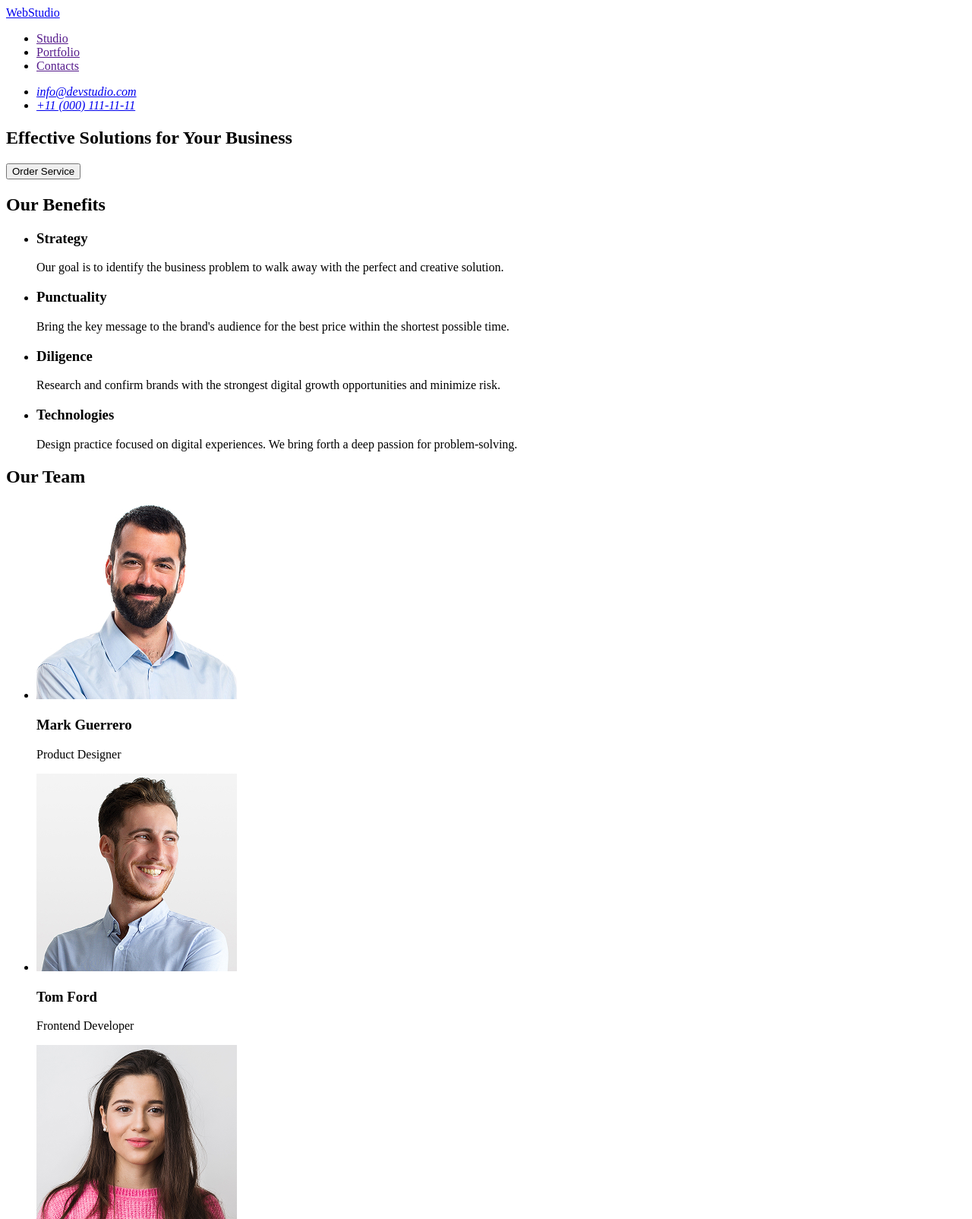
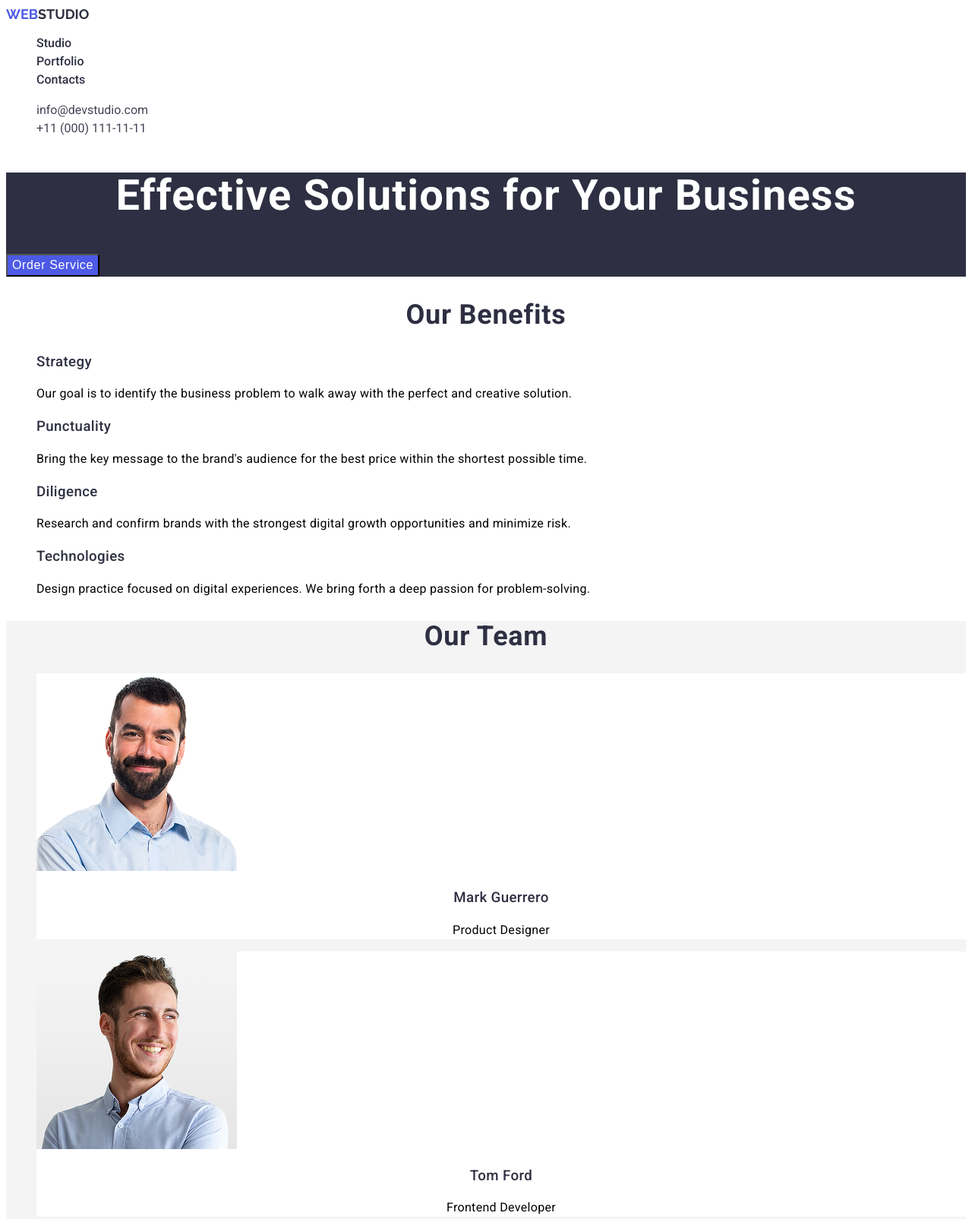
Before and after one commit to VitasGolden/goit-markup-hw-02, a plain HTML site: page index.html in a window 1280 px wide. Shown: the top 1604 px of the page at 76% size. Drawn offline with Linux system fonts and the light colour scheme.

Commit message:
Second project: Added Html Tags and completed css

```diff
--- /dev/null
+++ b/css/style.css
@@ -0,0 +1,127 @@
+:root {
+	--primary-brand: #4d5ae5; /*Iris*/
+	--pressed-state: #404bbf; /*Ocean*/
+	--dark: #2e2f42; /*Navy blue*/
+	--success: #31d0aa; /*Green*/
+	--text: #434455; /*Slate*/
+	--subtle-text: #8e8f99; /*Light slate*/
+	--accent-color: #e7e9fc; /*cornflower*/
+	--light: #f4f4f4; /*cloud*/
+	--modal-overlay: #2e2f4266; /*Navy Blue Modal*/
+	--hero-background: #2e2f42b2; /*Grey*/
+	--white-background: #fff; /*White*/
+	--modal-background: #fcfcfc; /*Dairy*/
+}
+
+body {
+	font-family: 'Roboto', sans-serif;
+	background-color: var(--white-background);
+}
+
+ul {
+	list-style-type: none;
+}
+
+a {
+	text-decoration: none;
+}
+
+.logo {
+	text-transform: uppercase;
+	font-family: 'Raleway', sans-serif;
+	font-weight: 700;
+	font-size: 18px;
+	line-height: 21px;
+}
+
+header .logo {
+	color: var(--dark);
+}
+
+.logo span {
+	color: var(--primary-brand);
+}
+
+nav a {
+	font-weight: 500;
+	font-size: 16px;
+	line-height: 24px;
+	color: var(--dark);
+}
+
+address a {
+	font-weight: 400;
+	font-size: 16px;
+	line-height: 24px;
+	color: var(--text);
+	font-style: normal;
+}
+
+.banner {
+	background-color: var(--dark);
+}
+
+.header-1 {
+	font-weight: 700;
+	font-size: 56px;
+	line-height: 60px;
+	letter-spacing: 0.02em;
+	text-align: center;
+	color: var(--white-background);
+}
+
+.banner-button {
+	color: var(--white-background);
+	background-color: var(--primary-brand);
+	font-weight: 500;
+	font-size: 16px;
+	line-height: 24px;
+	letter-spacing: 0.04em;
+	text-align: center;
+}
+
+.header-2 {
+	font-weight: 700;
+	font-size: 36px;
+	line-height: 40px;
+	letter-spacing: 0.02em;
+	text-align: center;
+	color: var(--dark);
+}
+
+.header-3 {
+	font-weight: 500;
+	font-style: 20px;
+	line-height: 24px;
+	letter-spacing: 0.02em;
+	color: var(--dark);
+}
+
+.content {
+	font-weight: 400;
+	font-style: 16px;
+	line-height: 24px;
+	letter-spacing: 0.02em;
+}
+
+.team {
+	background-color: var(--light);
+}
+
+.card {
+	background-color: var(--white-background);
+}
+
+.team .header-3,
+.team .content {
+	text-align: center;
+}
+
+footer {
+	background-color: var(--dark);
+}
+
+footer .logo,
+footer p {
+	color: var(--light);
+}
--- a/index.html
+++ b/index.html
@@ -4,10 +4,17 @@
 		<meta charset="UTF-8" />
 		<meta name="viewport" content="width=device-width, initial-scale=1.0" />
 		<title>WebStudio</title>
+		<link rel="stylesheet" href="./css/style.css" />
+		<link rel="preconnect" href="https://fonts.googleapis.com" />
+		<link rel="preconnect" href="https://fonts.gstatic.com" crossorigin />
+		<link
+			href="https://fonts.googleapis.com/css2?family=Raleway:ital,wght@0,100..900;1,100..900&family=Roboto:ital,wght@0,100..900;1,100..900&display=swap"
+			rel="stylesheet"
+		/>
 	</head>
 	<body>
 		<header>
-			<a href="index.html">WebStudio</a>
+			<a href="index.html" class="logo"><span>Web</span>Studio</a>
 			<nav>
 				<ul>
 					<li><a href="">Studio</a></li>
@@ -23,38 +30,38 @@
 			</address>
 		</header>
 		<main>
-			<section>
-				<h1>Effective Solutions for Your Business</h1>
-				<button type="button">Order Service</button>
+			<section class="banner">
+				<h1 class="header-1">Effective Solutions for Your Business</h1>
+				<button type="button" class="banner-button">Order Service</button>
 			</section>
 
 			<section>
-				<h2>Our Benefits</h2>
+				<h2 class="header-2">Our Benefits</h2>
 				<ul>
 					<li>
-						<h3>Strategy</h3>
-						<p>
+						<h3 class="header-3">Strategy</h3>
+						<p class="content">
 							Our goal is to identify the business problem to walk away with the
 							perfect and creative solution.
 						</p>
 					</li>
 					<li>
-						<h3>Punctuality</h3>
-						<p>
+						<h3 class="header-3">Punctuality</h3>
+						<p class="content">
 							Bring the key message to the brand's audience for the best price
 							within the shortest possible time.
 						</p>
 					</li>
 					<li>
-						<h3>Diligence</h3>
-						<p>
+						<h3 class="header-3">Diligence</h3>
+						<p class="content">
 							Research and confirm brands with the strongest digital growth
 							opportunities and minimize risk.
 						</p>
 					</li>
 					<li>
-						<h3>Technologies</h3>
-						<p>
+						<h3 class="header-3">Technologies</h3>
+						<p class="content">
 							Design practice focused on digital experiences. We bring forth a
 							deep passion for problem-solving.
 						</p>
@@ -62,44 +69,103 @@
 				</ul>
 			</section>
 
-			<section>
-				<h2>Our Team</h2>
+			<section class="team">
+				<h2 class="header-2">Our Team</h2>
 				<ul>
-					<li>
+					<li class="card">
 						<img src="./images/Mark.jpg" alt="Mark" width="264" height="260" />
-						<h3>Mark Guerrero</h3>
-						<p>Product Designer</p>
+						<h3 class="header-3">Mark Guerrero</h3>
+						<p class="content">Product Designer</p>
 					</li>
-					<li>
+					<li class="card">
 						<img src="./images/Tom.jpg" alt="Tom" width="264" height="260" />
-						<h3>Tom Ford</h3>
-						<p>Frontend Developer</p>
+						<h3 class="header-3">Tom Ford</h3>
+						<p class="content">Frontend Developer</p>
 					</li>
-					<li>
+					<li class="card">
 						<img
 							src="./images/Camila.jpg"
 							alt="Camila"
 							width="264"
 							height="260"
 						/>
-						<h3>Camila Garcia</h3>
-						<p>Marketing</p>
+						<h3 class="header-3">Camila Garcia</h3>
+						<p class="content">Marketing</p>
 					</li>
-					<li>
+					<li class="card">
 						<img
 							src="./images/Daniel.jpg"
 							alt="Daniel"
 							width="264"
 							height="260"
 						/>
-						<h3>Daniel Wilson</h3>
-						<p>UI Designer</p>
+						<h3 class="header-3">Daniel Wilson</h3>
+						<p class="content">UI Designer</p>
+					</li>
+				</ul>
+			</section>
+
+			<section class="portfolio">
+				<h2 class="header-2">Our Portfolio</h2>
+				<ul>
+					<li>
+						<img
+							src="./images/Banking-App.jpg"
+							alt="Banking App"
+							width="360"
+							height="300"
+						/>
+						<h3 class="header-3">Banking App</h3>
+						<p class="content">App</p>
+					</li>
+					<li>
+						<img
+							src="./images/Cashless-Payment.jpg"
+							alt="Cashless Payment"
+							width="360"
+							height="300"
+						/>
+						<h3 class="header-3">Cashless Payment</h3>
+						<p class="content">Marketing</p>
+					</li>
+					<li>
+						<img
+							src="./images/Meditation-App.jpg"
+							alt="Meditation App"
+							width="360"
+							height="300"
+						/>
+						<h3 class="header-3">Meditation App</h3>
+						<p class="content">App</p>
+					</li>
+					<li>
+						<img
+							src="./images/Taxi-Service.jpg"
+							alt="Taxi Service"
+							width="360"
+							height="300"
+						/>
+						<h3 class="header-3">Taxi Service</h3>
+						<p class="content">Marketing</p>
+					</li>
+					<li>
+						<img
+							src="./images/Screen-Illustrations.jpg"
+							alt="Screen Illustrations"
+						/>
+						<h3 class="header-3">Screen Illustrations</h3>
+						<p class="content">Design</p>
+					</li>
+					<li>
+						<img src="./images/Online-Courses.jpg" alt="Online Courses" />
+						<h3 class="header-3">Online Courses</h3>
+						<p class="content">Marketing</p>
 					</li>
 				</ul>
 			</section>
 		</main>
 		<footer>
-			<a href="/index.html">WebStudio</a>
+			<a href="index.html" class="logo"><span>Web</span>Studio</a>
 			<p>
 				Increase the flow of customers and sales for your business with digital
 				marketing & growth solutions.
```
Also changed, not shown: images/Banking-App.jpg (added), images/Cashless-Payment.jpg (added), images/Meditation-App.jpg (added), images/Online-Courses.jpg (added), images/Screen-Illustrations.jpg (added), images/Taxi-Service.jpg (added), 1 other file.
